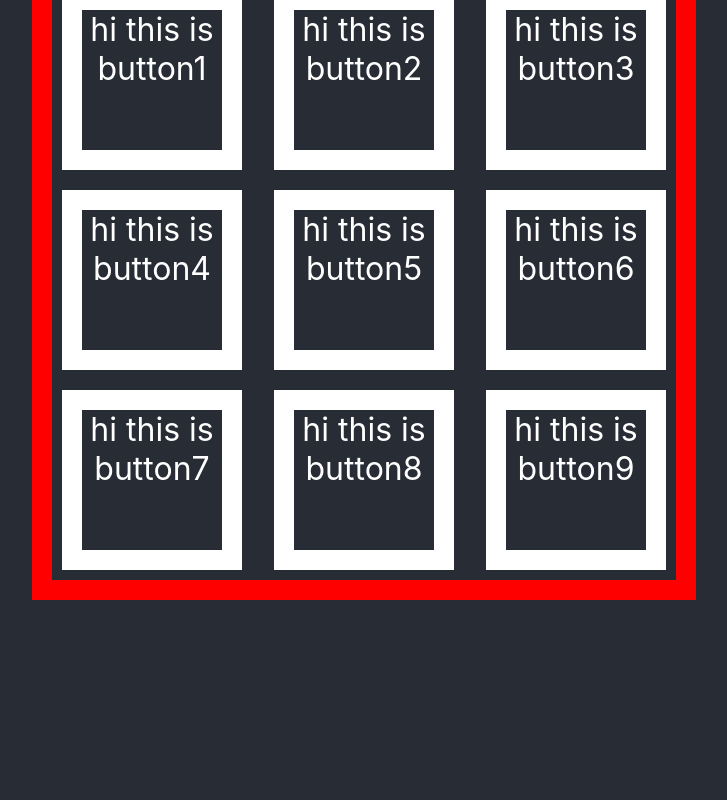
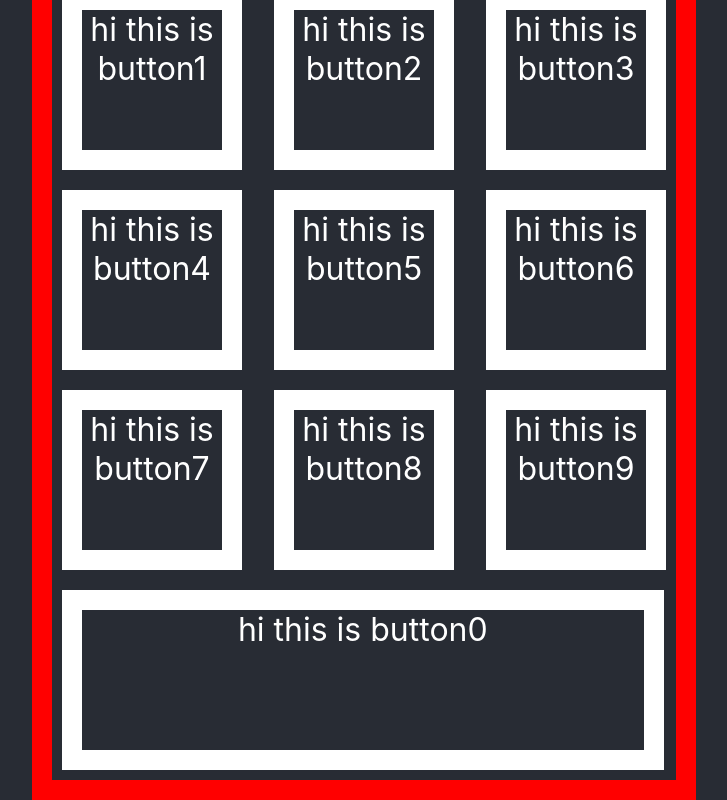
Before and after one commit to ssuyash3000/Calculator-React-Web-App, a React (Create React App) app: page / in a window 1280 px wide. Shown: the part 200-1000 px from the top of the page, without its empty margins (88-815 px from the left). Before the commit the page ends 800 px from the top, so only its background shows below. Built offline with nearby package versions, Linux system fonts and the light colour scheme.

Commit message:
added Zero button

```diff
--- a/src/App.js
+++ b/src/App.js
@@ -19,7 +19,19 @@ function App() {
           );
         })
       }
+      <Buttonofcalc
+          key={0}
+          numofbutton={0}
+          style={styles.buttonZero}
+      />
     </div>
   );
 }
+const styles = {
+  buttonZero: {
+    width:'90%',
+    maxWidth:'90%',
+
+  }
+}
 export default App;
--- a/src/Buttonofcalc.js
+++ b/src/Buttonofcalc.js
@@ -1,9 +1,9 @@
 import './Buttonofcalc.css';
 
 function Buttonofcalc(props) {
-    const {numofbutton} = props;
+    const {numofbutton, style} = props;
     return (
-      <div className="button">
+      <div className="button"style={style}>
         hi this is button
         {numofbutton}
 
```
